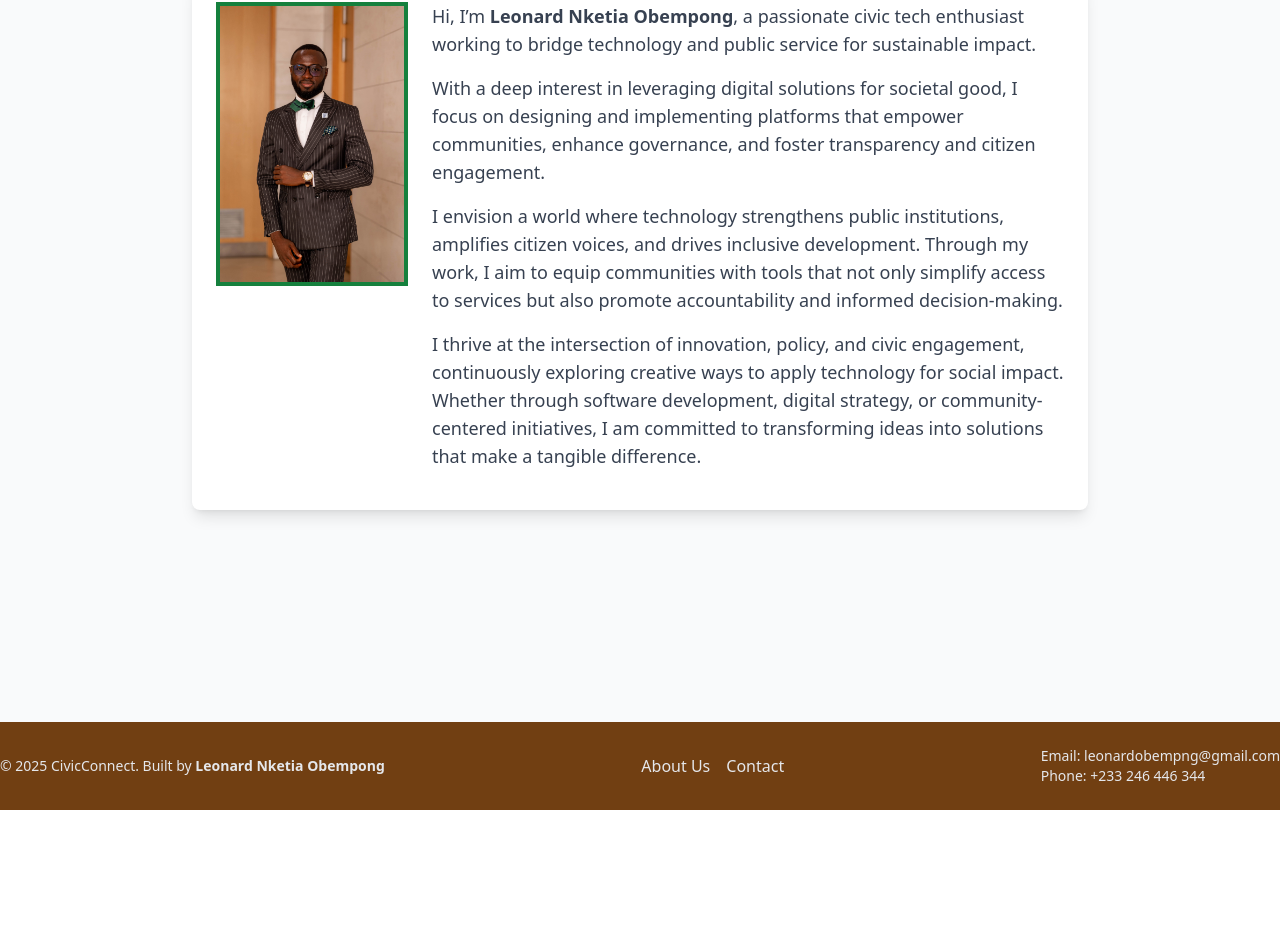
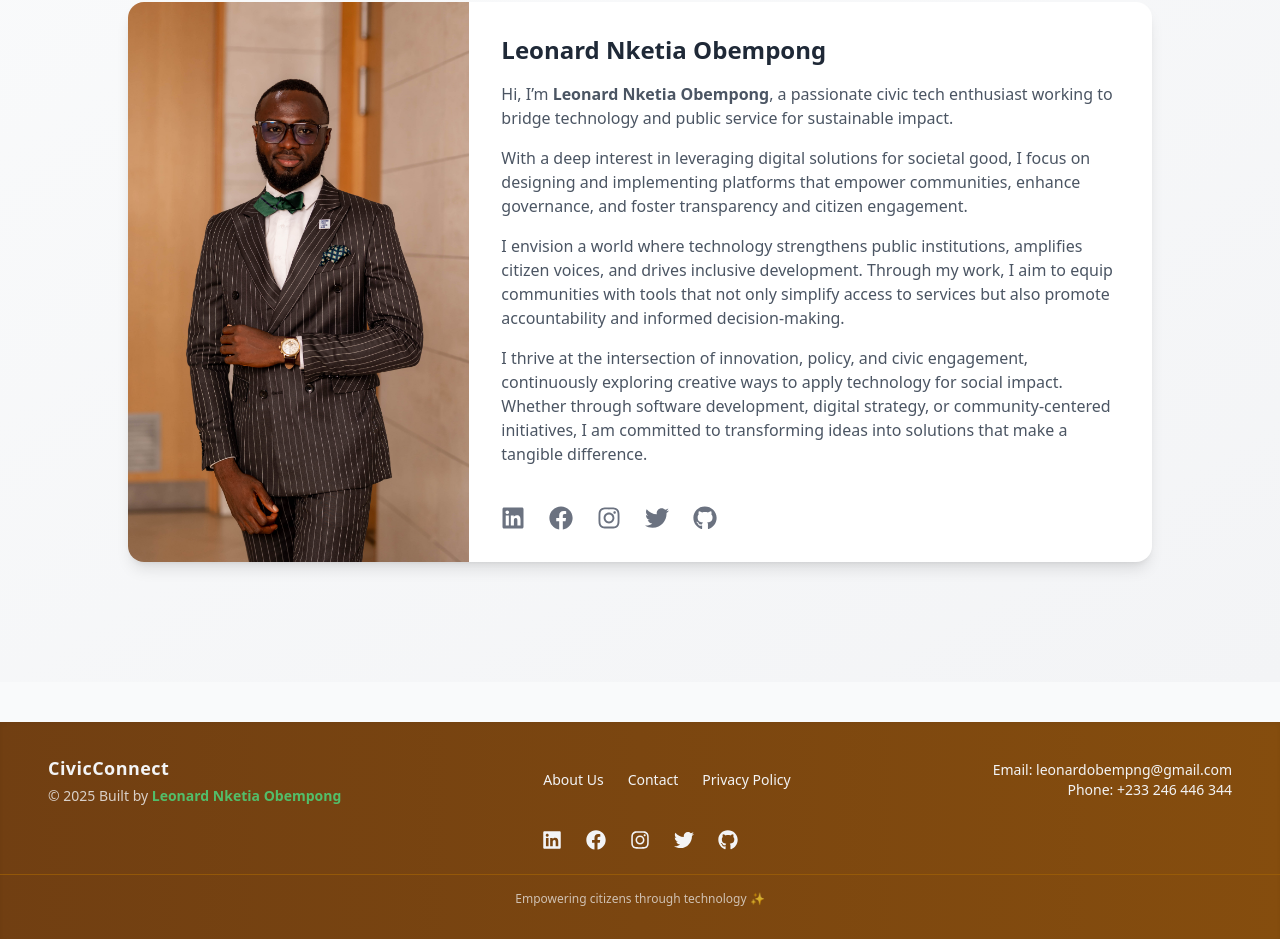
Before and after one commit to lnObempong/civicconnect, a React (Vite) app: page /about in a window 1280 px wide. Shown: the part 190-1129 px from the top of the page. Before the commit the page ends 1000 px from the top, so only its background shows below. Built offline with nearby package versions, Linux system fonts and the light colour scheme.

Commit message:
Update Footer component and revise About, Contact, and Privacy pages

```diff
--- a/src/components/Footer.jsx
+++ b/src/components/Footer.jsx
@@ -1,28 +1,102 @@
+import { FaLinkedin, FaFacebook, FaInstagram, FaTwitter, FaGithub } from "react-icons/fa";
+
 export default function Footer() {
   return (
-    <footer className="bg-yellow-900 text-gray-200 py-6 mt-10">
-      <div className="container mx-auto flex flex-col md:flex-row justify-between items-center text-center md:text-left">
-        {/* Left: Copyright */}
-        <p className="text-sm">
-          &copy; {new Date().getFullYear()} CivicConnect. Built by{" "}
-          <span className="font-semibold">Leonard Nketia Obempong</span>
-        </p>
+    <footer className="bg-gradient-to-r from-yellow-900 to-yellow-800 text-gray-100 py-8 mt-10 shadow-inner">
+      <div className="container mx-auto px-6 md:px-12 flex flex-col md:flex-row justify-between items-center gap-6">
 
-        {/* Middle: Links */}
-        <div className="mt-4 md:mt-0 space-x-4">
-          <a href="/about" className="hover:text-green-400 transition">
+        {/* Left: Brand & Copyright */}
+        <div className="text-center md:text-left">
+          <h2 className="text-lg font-bold tracking-wide">CivicConnect</h2>
+          <p className="text-sm mt-1 opacity-80">
+            &copy; {new Date().getFullYear()} Built by{" "}
+            <span className="font-semibold text-green-400">Leonard Nketia Obempong</span>
+          </p>
+        </div>
+
+        {/* Middle: Navigation Links */}
+        <div className="flex space-x-6 text-sm">
+          <a href="/about" className="hover:text-green-400 transition-colors duration-300">
             About Us
           </a>
-          <a href="/contact" className="hover:text-green-400 transition">
+          <a href="/contact" className="hover:text-green-400 transition-colors duration-300">
             Contact
+          </a>
+          <a href="/privacy" className="hover:text-green-400 transition-colors duration-300">
+            Privacy Policy
           </a>
         </div>
 
-        {/* Right: Email & Phone */}
-        <div className="mt-4 md:mt-0 text-sm">
-          <p>Email: <a href="mailto:leonardobempng@gmail.com" className="hover:text-green-400">leonardobempng@gmail.com</a></p>
-          <p>Phone: <a href="tel:+233246446344" className="hover:text-green-400">+233 246 446 344</a></p>
+        {/* Right: Contact Info */}
+        <div className="text-center md:text-right text-sm">
+          <p>
+            Email:{" "}
+            <a
+              href="mailto:leonardobempng@gmail.com"
+              className="hover:text-green-400 transition-colors duration-300"
+            >
+              leonardobempng@gmail.com
+            </a>
+          </p>
+          <p>
+            Phone:{" "}
+            <a
+              href="tel:+233246446344"
+              className="hover:text-green-400 transition-colors duration-300"
+            >
+              +233 246 446 344
+            </a>
+          </p>
         </div>
+      </div>
+
+      {/* Social Icons */}
+      <div className="mt-6 flex justify-center space-x-6">
+        <a
+          href="https://www.linkedin.com/in/leonard-obempong/"
+          target="_blank"
+          rel="noopener noreferrer"
+          className="hover:text-green-400 text-xl transition-colors duration-300"
+        >
+          <FaLinkedin />
+        </a>
+        <a
+          href="https://www.facebook.com/leonard.obempong"
+          target="_blank"
+          rel="noopener noreferrer"
+          className="hover:text-green-400 text-xl transition-colors duration-300"
+        >
+          <FaFacebook />
+        </a>
+        <a
+          href="https://www.instagram.com/_l33ny?igsh=MXZ0dmY1aGk0c2dqag=="
+          target="_blank"
+          rel="noopener noreferrer"
+          className="hover:text-green-400 text-xl transition-colors duration-300"
+        >
+          <FaInstagram />
+        </a>
+        <a
+          href="https://x.com/l_obempong"
+          target="_blank"
+          rel="noopener noreferrer"
+          className="hover:text-green-400 text-xl transition-colors duration-300"
+        >
+          <FaTwitter />
+        </a>
+        <a
+          href="https://github.com/lnobempong"
+          target="_blank"
+          rel="noopener noreferrer"
+          className="hover:text-green-400 text-xl transition-colors duration-300"
+        >
+          <FaGithub />
+        </a>
+      </div>
+
+      {/* Bottom Divider */}
+      <div className="border-t border-yellow-700 mt-6 pt-4 text-center text-xs opacity-70">
+        Empowering citizens through technology ✨
       </div>
     </footer>
   );
--- a/src/pages/About.jsx
+++ b/src/pages/About.jsx
@@ -1,41 +1,100 @@
-// src/pages/About.jsx
 import React from "react";
+import { FaLinkedin, FaFacebook, FaInstagram, FaTwitter, FaGithub } from "react-icons/fa";
 import myPhoto from "../assets/leonard.jpg";
 
 export default function About() {
   return (
-    <div className="min-h-screen flex flex-col items-center justify-start bg-gray-50 p-8">
-      <h1 className="text-4xl font-bold mb-6 text-gray-800">About Me</h1>
+    <div className="min-h-screen bg-gradient-to-br from-gray-50 to-gray-100 flex flex-col items-center py-12 px-6">
+      {/* Heading */}
+      <h1 className="text-4xl font-extrabold text-gray-800 mb-8 text-center">
+        About Me
+      </h1>
 
-      {/* Photo & Info */}
-      <div className="flex flex-col md:flex-row items-center md:items-start gap-6 bg-white shadow-lg rounded-lg p-6 max-w-4xl w-full">
-
-        {/* Photo */}
+      {/* Card Container */}
+      <div className="bg-white rounded-2xl shadow-lg overflow-hidden max-w-5xl w-full flex flex-col md:flex-row">
+        {/* Photo Section */}
+        <div className="flex-shrink-0 w-full md:w-1/3">
           <img
             src={myPhoto}
             alt="Leonard Nketia Obempong"
-          className="w-48 h-100 rectangle-full object-cover border-4 border-green-700"
+            className="w-full h-full object-cover"
           />
+        </div>
 
-        {/* Text */}
-        <div className="text-gray-700 text-lg">
-          <p className="mb-4">
-            Hi, I’m <strong>Leonard Nketia Obempong</strong>, a passionate civic tech enthusiast
-            working to bridge technology and public service for sustainable impact.
+        {/* Info Section */}
+        <div className="p-8 flex flex-col justify-between">
+          <div>
+            <h2 className="text-2xl font-bold text-gray-800 mb-4">
+              Leonard Nketia Obempong
+            </h2>
+            <p className="text-gray-600 mb-4">
+              Hi, I’m <strong>Leonard Nketia Obempong</strong>, a passionate civic tech
+              enthusiast working to bridge technology and public service for sustainable
+              impact.
             </p>
-          <p className="mb-4">
-           With a deep interest in leveraging digital solutions for societal good, I focus on designing and implementing platforms that empower communities, enhance governance, and foster transparency and citizen engagement.
+            <p className="text-gray-600 mb-4">
+              With a deep interest in leveraging digital solutions for societal good, I
+              focus on designing and implementing platforms that empower communities,
+              enhance governance, and foster transparency and citizen engagement.
             </p>
+            <p className="text-gray-600 mb-4">
+              I envision a world where technology strengthens public institutions,
+              amplifies citizen voices, and drives inclusive development. Through my work,
+              I aim to equip communities with tools that not only simplify access to
+              services but also promote accountability and informed decision-making.
+            </p>
+            <p className="text-gray-600 mb-4">
+              I thrive at the intersection of innovation, policy, and civic engagement,
+              continuously exploring creative ways to apply technology for social impact.
+              Whether through software development, digital strategy, or community-centered
+              initiatives, I am committed to transforming ideas into solutions that make a
+              tangible difference.
+            </p>
+          </div>
 
-          <p className="mb-4">
-            I envision a world where technology strengthens public institutions, amplifies citizen voices, and drives inclusive development.
-            Through my work, I aim to equip communities with tools that not only simplify access to services but also promote accountability and informed decision-making.
-          </p>
-
-          <p className="mb-4">
-            I thrive at the intersection of innovation, policy, and civic engagement, continuously exploring creative ways to apply technology for social impact.
-            Whether through software development, digital strategy, or community-centered initiatives, I am committed to transforming ideas into solutions that make a tangible difference.
-          </p>
+          {/* Social Links */}
+          <div className="mt-6 flex space-x-6">
+            <a
+              href="https://www.linkedin.com/in/leonard-obempong/"
+              target="_blank"
+              rel="noopener noreferrer"
+              className="text-gray-500 hover:text-blue-700 transition text-2xl"
+            >
+              <FaLinkedin />
+            </a>
+            <a
+              href="https://www.facebook.com/leonard.obempong"
+              target="_blank"
+              rel="noopener noreferrer"
+              className="text-gray-500 hover:text-blue-600 transition text-2xl"
+            >
+              <FaFacebook />
+            </a>
+            <a
+              href="https://www.instagram.com/_l33ny?igsh=MXZ0dmY1aGk0c2dqag=="
+              target="_blank"
+              rel="noopener noreferrer"
+              className="text-gray-500 hover:text-pink-600 transition text-2xl"
+            >
+              <FaInstagram />
+            </a>
+            <a
+              href="https://x.com/l_obempong"
+              target="_blank"
+              rel="noopener noreferrer"
+              className="text-gray-500 hover:text-blue-500 transition text-2xl"
+            >
+              <FaTwitter />
+            </a>
+            <a
+              href="https://github.com/lnobempong"
+              target="_blank"
+              rel="noopener noreferrer"
+              className="text-gray-500 hover:text-gray-800 transition text-2xl"
+            >
+              <FaGithub />
+            </a>
+          </div>
         </div>
       </div>
     </div>
--- a/src/pages/Contact.jsx
+++ b/src/pages/Contact.jsx
@@ -1,14 +1,92 @@
+import React from "react";
+import { FaEnvelope, FaPhoneAlt, FaLinkedin, FaGithub } from "react-icons/fa";
+
 export default function Contact() {
   return (
-    <div className="min-h-screen bg-gray-50 p-8">
-      <div className="max-w-3xl mx-auto bg-white rounded-lg shadow-md p-6">
-        <h1 className="text-3xl font-bold text-gray-800 mb-4">Contact Us</h1>
-        <p className="text-gray-700 mb-4">
+    <div className="min-h-screen bg-gradient-to-br from-gray-50 to-gray-100 flex items-center justify-center py-12 px-6">
+      <div className="max-w-4xl w-full bg-white rounded-2xl shadow-xl p-8">
+        {/* Heading */}
+        <h1 className="text-4xl font-extrabold text-gray-800 mb-4 text-center">
+          Contact Us
+        </h1>
+        <p className="text-gray-600 text-center mb-8">
           Have any questions, suggestions, or feedback? We'd love to hear from you!
         </p>
-        <div className="text-gray-700 space-y-2">
-          <p><strong>Email:</strong> <a href="mailto:leonardobempng@gmail.com" className="text-green-600">leonardobempng@gmail.com</a></p>
-          <p><strong>Phone:</strong> <a href="tel:+233246446344" className="text-green-600">+233 246 446 344</a></p>
+
+        {/* Contact Info */}
+        <div className="flex flex-col md:flex-row md:justify-around items-center mb-10">
+          <div className="flex items-center gap-3 mb-4 md:mb-0">
+            <FaEnvelope className="text-yellow-900 text-2xl" />
+            <a
+              href="mailto:leonardobempng@gmail.com"
+              className="text-gray-700 hover:text-yellow-900 text-lg"
+            >
+              leonardobempng@gmail.com
+            </a>
+          </div>
+          <div className="flex items-center gap-3">
+            <FaPhoneAlt className="text-yellow-900 text-2xl" />
+            <a
+              href="tel:+233246446344"
+              className="text-gray-700 hover:text-yellow-900 text-lg"
+            >
+              +233 246 446 344
+            </a>
+          </div>
+        </div>
+
+        {/* Contact Form */}
+        <form className="space-y-6">
+          <div>
+            <label className="block text-gray-700 font-semibold mb-2">Name</label>
+            <input
+              type="text"
+              placeholder="Enter your name"
+              className="w-full border border-gray-300 rounded-lg p-3 focus:outline-none focus:ring-2 focus:ring-yellow-500"
+            />
+          </div>
+          <div>
+            <label className="block text-gray-700 font-semibold mb-2">Email</label>
+            <input
+              type="email"
+              placeholder="Enter your email"
+              className="w-full border border-gray-300 rounded-lg p-3 focus:outline-none focus:ring-2 focus:ring-yellow-500"
+            />
+          </div>
+          <div>
+            <label className="block text-gray-700 font-semibold mb-2">Message</label>
+            <textarea
+              placeholder="Write your message..."
+              rows="4"
+              className="w-full border border-gray-300 rounded-lg p-3 focus:outline-none focus:ring-2 focus:ring-yellow-900"
+            ></textarea>
+          </div>
+          <button
+            type="submit"
+            className="w-full bg-yellow-600 text-white font-semibold py-3 rounded-lg hover:bg-yellow-900 transition"
+          >
+            Send Message
+          </button>
+        </form>
+
+        {/* Social Links */}
+        <div className="flex justify-center mt-8 space-x-6">
+          <a
+            href="https://www.linkedin.com/in/leonard-obempong/"
+            target="_blank"
+            rel="noopener noreferrer"
+            className="text-gray-500 hover:text-blue-700 text-2xl transition"
+          >
+            <FaLinkedin />
+          </a>
+          <a
+            href="https://github.com/lnobempong"
+            target="_blank"
+            rel="noopener noreferrer"
+            className="text-gray-500 hover:text-gray-800 text-2xl transition"
+          >
+            <FaGithub />
+          </a>
         </div>
       </div>
     </div>
--- a/src/pages/Privacy.jsx
+++ b/src/pages/Privacy.jsx
@@ -1,26 +1,60 @@
+import React from "react";
+import { FaShieldAlt, FaCheckCircle, FaEnvelope } from "react-icons/fa";
+
 export default function Privacy() {
   return (
-    <div className="min-h-screen bg-gray-50 p-8">
-      <div className="max-w-3xl mx-auto bg-white rounded-lg shadow-md p-6">
-        <h1 className="text-3xl font-bold text-gray-800 mb-4">Privacy Policy</h1>
-        <p className="text-gray-700 mb-4">
-          At CivicConnect, your privacy is important to us. We collect only the information necessary
-          to provide and improve our services. This includes your reports, contact details, and location data
-          when you submit issues. We do not share personal information with third parties without your consent,
+    <div className="min-h-screen bg-gradient-to-br from-gray-50 to-gray-100 flex items-center justify-center py-12 px-6">
+      <div className="max-w-4xl w-full bg-white rounded-2xl shadow-xl p-8">
+        {/* Header Section */}
+        <div className="flex items-center gap-3 mb-6">
+          <FaShieldAlt className="text-yellow-900 text-4xl" />
+          <h1 className="text-4xl font-extrabold text-gray-800">Privacy Policy</h1>
+        </div>
+
+        {/* Intro */}
+        <p className="text-gray-700 text-lg mb-6 leading-relaxed">
+          At <span className="font-semibold text-yellow-700">CivicConnect</span>, your privacy is important to us.
+          We collect only the information necessary to provide and improve our services.
+          This includes your reports, contact details, and location data when you submit issues.
+          We do not share personal information with third parties without your consent,
           except as required by law.
         </p>
-        <p className="text-gray-700 mb-4">
-          By using CivicConnect, you agree to our privacy practices. We use the collected data to:
-        </p>
-        <ul className="list-disc list-inside text-gray-700 mb-4">
-          <li>Track and manage community issue reports.</li>
-          <li>Communicate updates on your submissions.</li>
-          <li>Improve the functionality and user experience of our platform.</li>
+
+        {/* Agreement Statement */}
+        <div className="bg-yellow-50 border border-yellow-200 rounded-lg p-4 mb-6">
+          <p className="text-gray-700">
+            By using <span className="font-semibold text-yellow-700">CivicConnect</span>, you agree to our privacy practices.
+            We use the collected data to:
+          </p>
+        </div>
+
+        {/* List of purposes */}
+        <ul className="space-y-3 mb-6">
+          <li className="flex items-center gap-3 text-gray-700">
+            <FaCheckCircle className="text-yellow-600" /> Track and manage community issue reports.
+          </li>
+          <li className="flex items-center gap-3 text-gray-700">
+            <FaCheckCircle className="text-yellow-600" /> Communicate updates on your submissions.
+          </li>
+          <li className="flex items-center gap-3 text-gray-700">
+            <FaCheckCircle className="text-yellow-600" /> Improve the functionality and user experience of our platform.
+          </li>
         </ul>
-        <p className="text-gray-700">
-          You can contact us at <a href="mailto:leonardobempng@gmail.com" className="text-green-600 hover:underline">leonardobempng@gmail.com</a>
-          for any questions or concerns regarding your privacy.
-        </p>
+
+        {/* Contact Section */}
+        <div className="mt-6 p-6 bg-gray-50 rounded-lg shadow-inner">
+          <p className="text-gray-700 flex items-center gap-2">
+            <FaEnvelope className="text-yellow-600" />
+            You can contact us at{" "}
+            <a
+              href="mailto:leonardobempng@gmail.com"
+              className="text-yellow-600 font-semibold hover:underline"
+            >
+              leonardobempng@gmail.com
+            </a>{" "}
+            for any questions or concerns regarding your privacy.
+          </p>
+        </div>
       </div>
     </div>
   );
```
Lines whose indentation alone changed are shown as unchanged.
